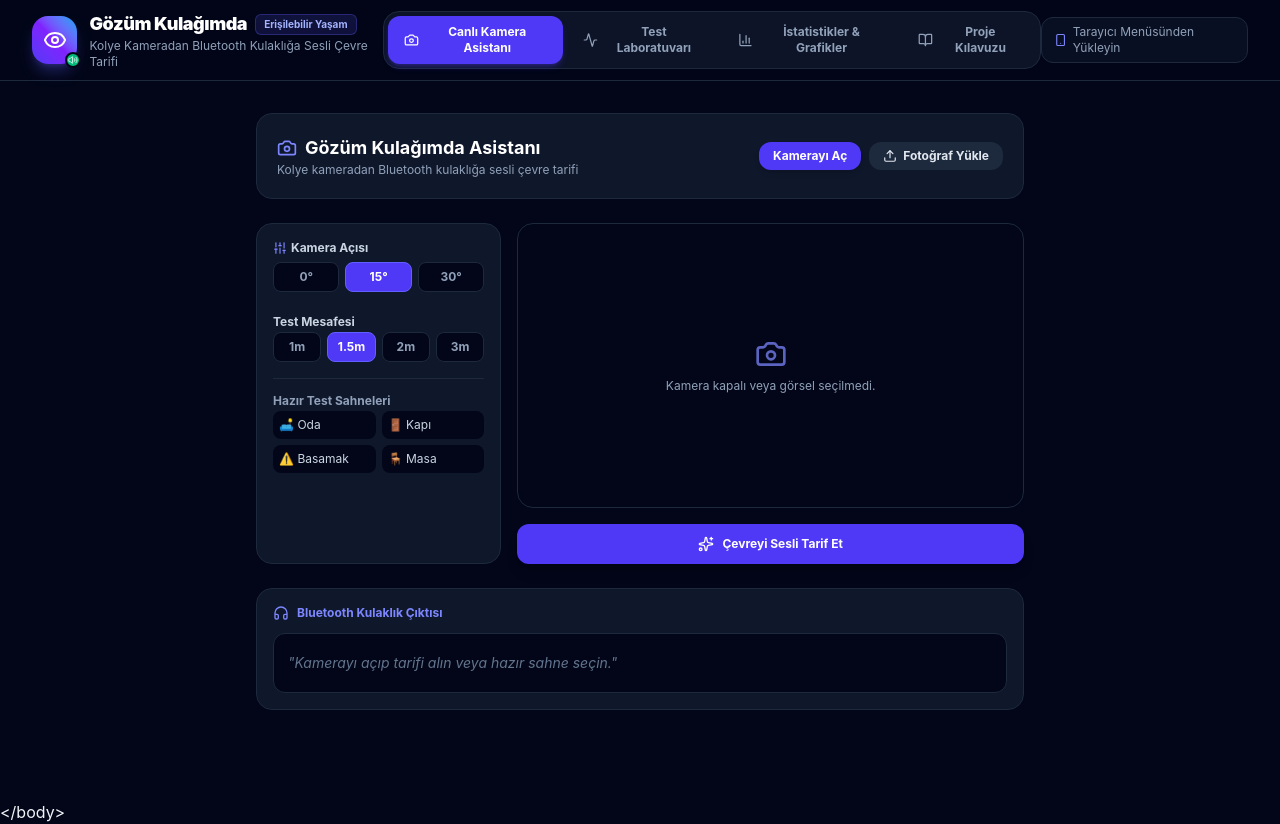
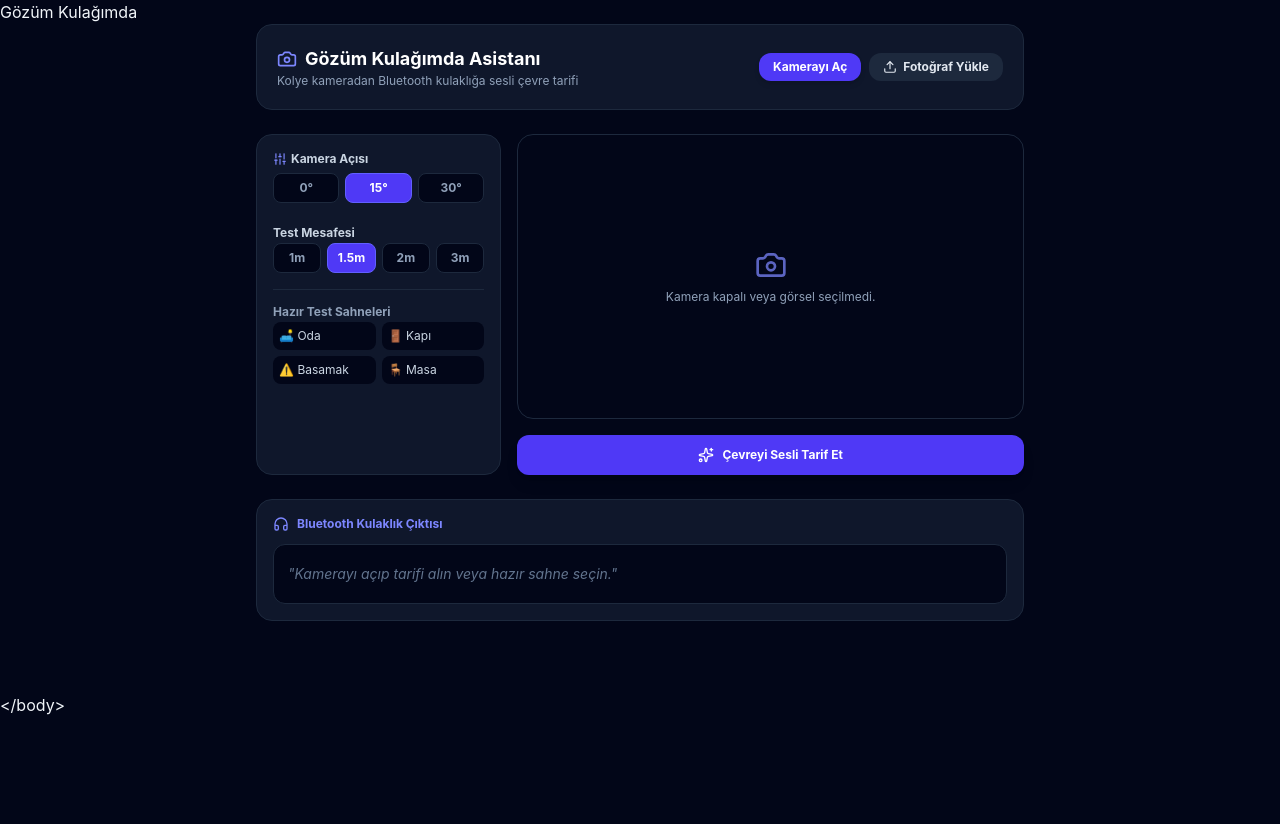
Before and after one commit to ahmedozdemir99/Ak-ll-bileklik, a React (Vite) app: page / in a window 1280 px wide. After the commit the page ends 800 px from the top, so only its background shows below. Built offline with nearby package versions, Linux system fonts and the light colour scheme.

Commit message:
Simplify accessible white interface

```diff
--- a/src/App.tsx
+++ b/src/App.tsx
@@ -1,26 +1,9 @@
-import React, { useState } from 'react';
-import { Navbar } from './components/Navbar';
 import { LiveCameraNarration } from './components/LiveCameraNarration';
-import { TestLab } from './components/TestLab';
-import { StatisticsCharts } from './components/StatisticsCharts';
-import { ProjectOverview } from './components/ProjectOverview';
 import { OfflineIndicator } from './components/OfflineIndicator';
-
 export default function App() {
-  const [activeTab, setActiveTab] = useState<'live' | 'lab' | 'charts' | 'project'>('live');
-
-  return (
-    <div className="min-h-screen bg-slate-950 text-slate-100 flex flex-col font-sans">
-      <Navbar activeTab={activeTab} setActiveTab={setActiveTab} />
-
-      <main className="flex-1 max-w-7xl w-full mx-auto px-4 sm:px-6 lg:px-8 pt-8">
-        {activeTab === 'live' && <LiveCameraNarration />}
-        {activeTab === 'lab' && <TestLab />}
-        {activeTab === 'charts' && <StatisticsCharts />}
-        {activeTab === 'project' && <ProjectOverview />}
-      </main>
-
-      <OfflineIndicator />
-    </div>
-  );
+  return <div className="app-shell">
+    <header><h1>Gözüm Kulağımda</h1></header>
+    <OfflineIndicator />
+    <main id="main"><LiveCameraNarration /></main>
+  </div>;
 }
```
